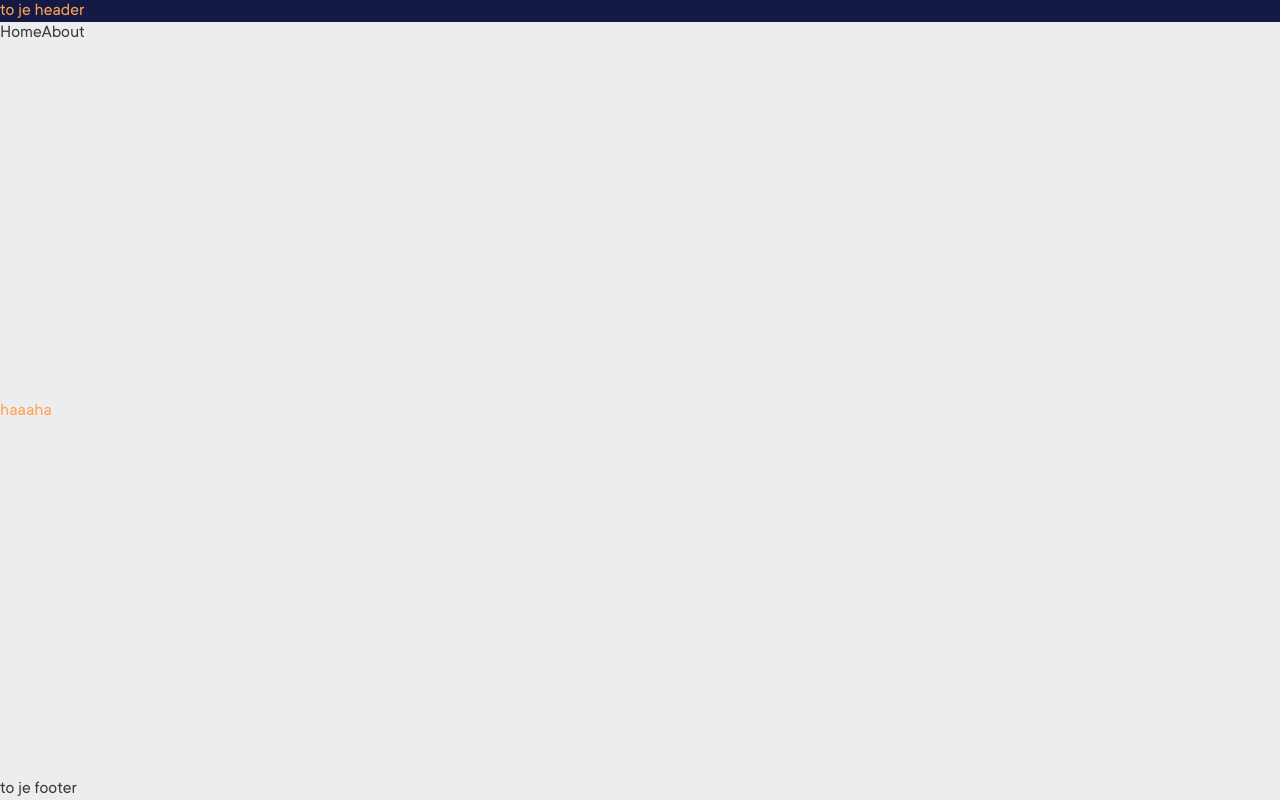
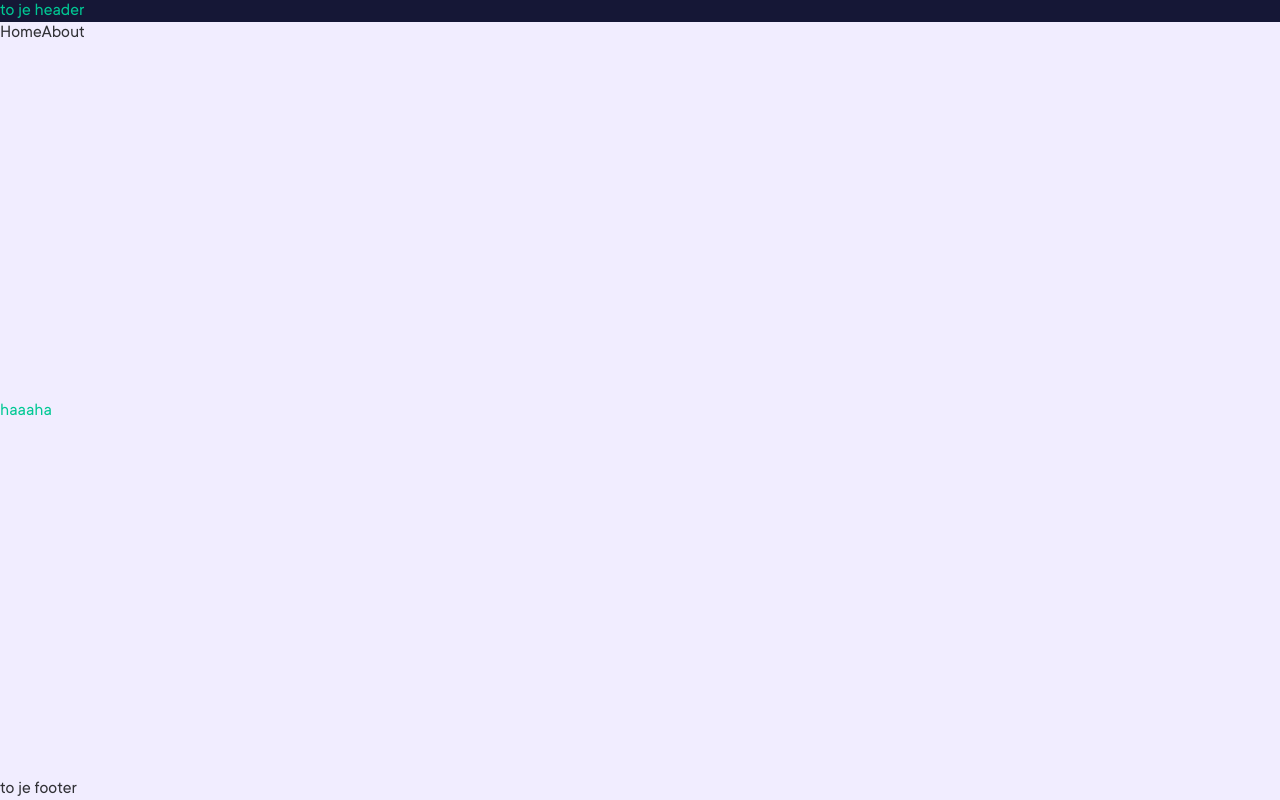
Before and after one commit to majdrab/majdrab.github.io, a Vue app: page / in a window 1280 px wide. Built offline with nearby package versions, Linux system fonts and the light colour scheme.

Commit message:
feat: update colors in tailwind config

```diff
--- a/src/assets/styles/base/base.css
+++ b/src/assets/styles/base/base.css
@@ -5,7 +5,7 @@
 }
 
 #app {
-  @apply flex min-h-screen flex-col justify-between bg-gray-bg;
+  @apply flex min-h-screen flex-col justify-between bg-gray-100;
 }
 
 a {
--- a/src/assets/styles/components/swiper.css
+++ b/src/assets/styles/components/swiper.css
@@ -23,7 +23,7 @@
   display: flex;
   justify-content: center;
   .swiper-pagination-bullet {
-    background-color: theme('colors.gray.lines');
+    background-color: theme('colors.gray.200');
     opacity: 1;
     width: 8px;
     height: 8px;
--- a/tailwind.config.js
+++ b/tailwind.config.js
@@ -61,33 +61,48 @@ export default {
       black: '#000000',
 
       primary: {
-        DEFAULT: '#151A45',
-        // 20: '#151A4533',
-        // 80: '#151A45CC',
+        DEFAULT: '#151736',
+        '60': '#15173699',
+        '30': '#1517364D',
+        light: '#434165',
       },
       secondary: {
-        DEFAULT: '#FEA353',
+        DEFAULT: '#00C894',
       },
       gray: {
-        DEFAULT: '#3C3C3C',
-        lines: '#D2D2D2',
-        captions: '#8F8F8F',
-        bg: '#EBEDEE',
+        DEFAULT: '#313136',
+        dark: '#202020',
+        '400': '#67686B',
+        '300': '#9EA0A5',
+        '200': 'CECFD2',
+        '100': '#F1EDFF',
       },
-      link: {
-        DEFAULT: '#434A8D',
-        dark: '#BFC4F3',
+      purple: {
+        DEFAULT: '#5B2E58',
+        light: '#A44A65',
       },
-      blue: {
-        DEFAULT: '#23295B',
-        bg: '#202556',
-        dark: '#121633',
-        darker: '#0E1130',
+      orange: {
+        DEFAULT: '#DE7561',
+        light: '#FDB25B',
+      },
+      yellow: '#F9F871',
+      beige: {
+        DEFAULT: '#FFFADE',
+        stronger: '#E8D5B5',
+      },
+      lavender: '#BFBBE5',
+      tech: {
+        vue: '#41B883',
+        github: '#171515',
+        sass: '#CC6699',
+        js: '#F0DB4F',
+        css: '#264DE4',
+        html: '#E34C26',
       },
     },
     extend: {
       spacing: {
-        30: '7.5rem',
+        '30': '7.5rem',
       },
       fontSize: {
         '2xs': [
```
